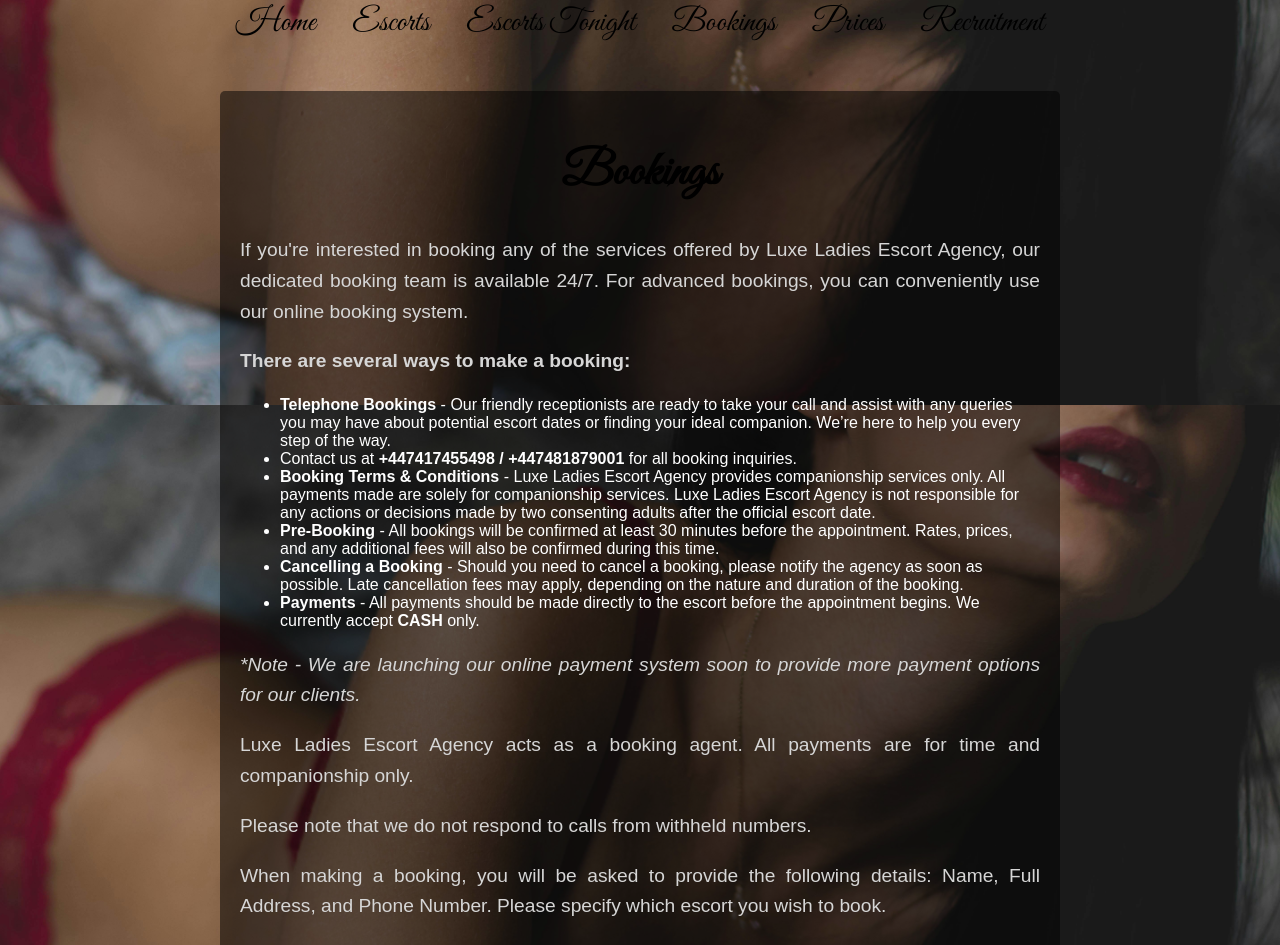
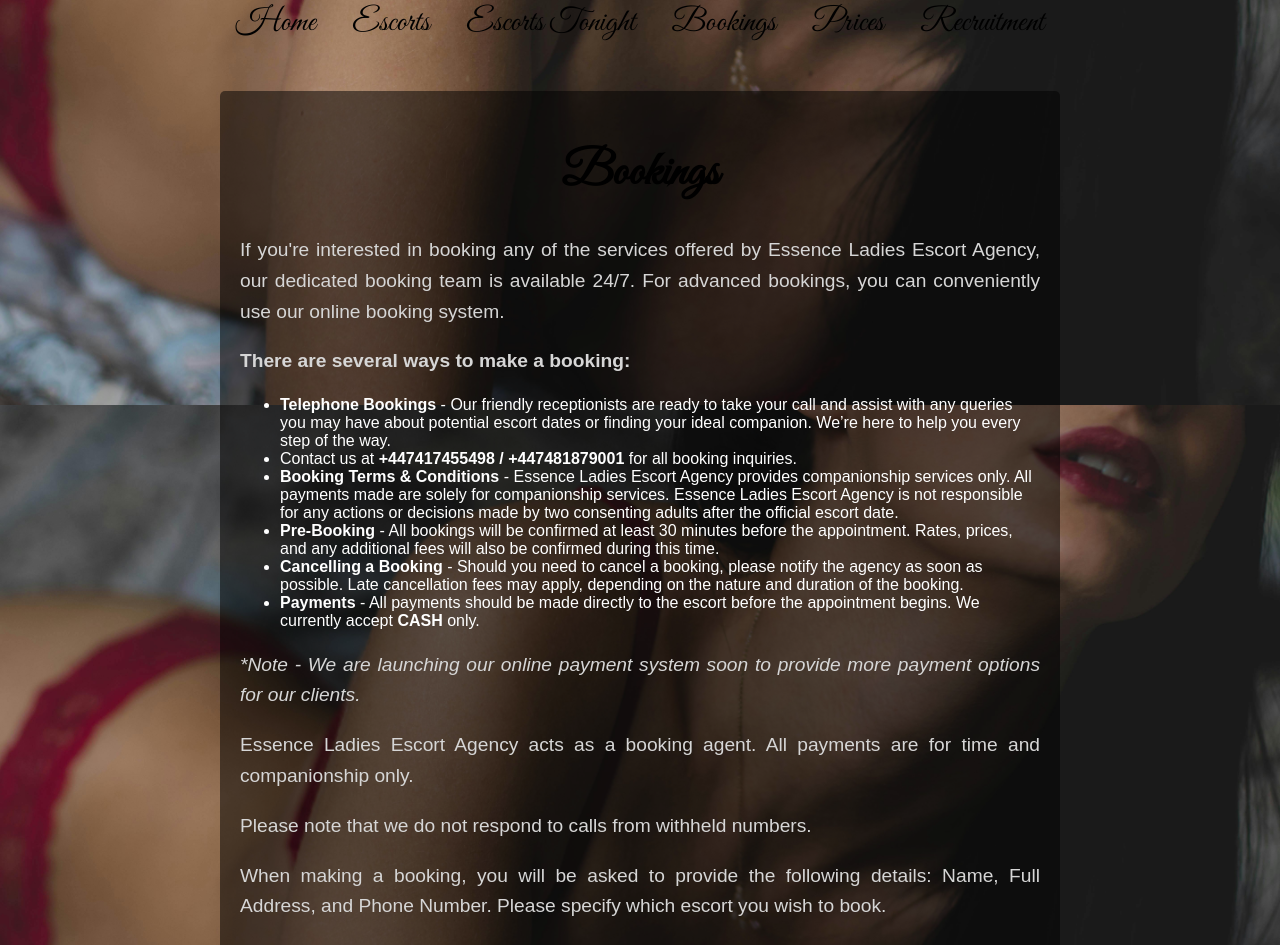
Before and after one commit to ikechiamaka/EssenceLadies_WebApp, a Flask app: page /bookings in a window 1280 px wide. Shown: the part 430-1375 px from the top of the page. Run offline with Flask 3, Linux system fonts and the light colour scheme.

Commit message:
bookings.html

```diff
--- a/app/templates/bookings.html
+++ b/app/templates/bookings.html
@@ -4,7 +4,7 @@
 <div class="text-content">
     <h1>Bookings</h1>
     <p>
-        If you're interested in booking any of the services offered by Luxe Ladies Escort Agency, our dedicated booking
+        If you're interested in booking any of the services offered by Essence Ladies Escort Agency, our dedicated booking
         team is available 24/7. For advanced bookings, you can conveniently use our online booking system.
     </p>
     <p><strong>There are several ways to make a booking:</strong></p>
@@ -13,8 +13,8 @@
             any queries you may have about potential escort dates or finding your ideal companion. We’re here to help
             you every step of the way.</li>
         <li>Contact us at <strong>+447417455498 / +447481879001</strong> for all booking inquiries.</li>
-        <li><strong>Booking Terms & Conditions</strong> - Luxe Ladies Escort Agency provides companionship services
-            only. All payments made are solely for companionship services. Luxe Ladies Escort Agency is not responsible
+        <li><strong>Booking Terms & Conditions</strong> - Essence Ladies Escort Agency provides companionship services
+            only. All payments made are solely for companionship services. Essence Ladies Escort Agency is not responsible
             for any actions or decisions made by two consenting adults after the official escort date.</li>
         <li><strong>Pre-Booking</strong> - All bookings will be confirmed at least 30 minutes before the appointment.
             Rates, prices, and any additional fees will also be confirmed during this time.</li>
@@ -26,7 +26,7 @@
     </ul>
     <p><em>*Note - We are launching our online payment system soon to provide more payment options for our clients.</em>
     </p>
-    <p>Luxe Ladies Escort Agency acts as a booking agent. All payments are for time and companionship only.</p>
+    <p>Essence Ladies Escort Agency acts as a booking agent. All payments are for time and companionship only.</p>
     <p>Please note that we do not respond to calls from withheld numbers.</p>
     <p>When making a booking, you will be asked to provide the following details: Name, Full Address, and Phone Number.
         Please specify which escort you wish to book.</p>
```
